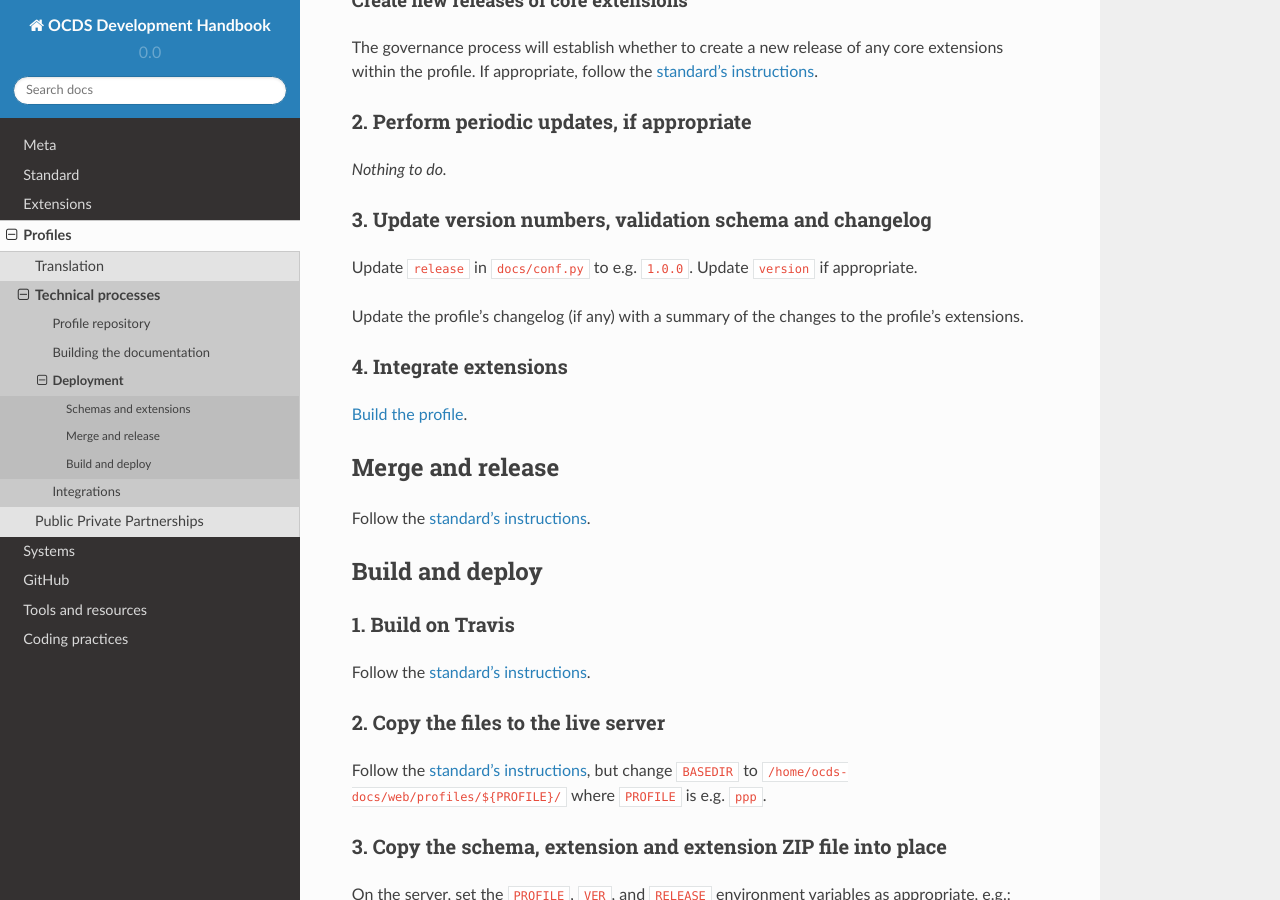
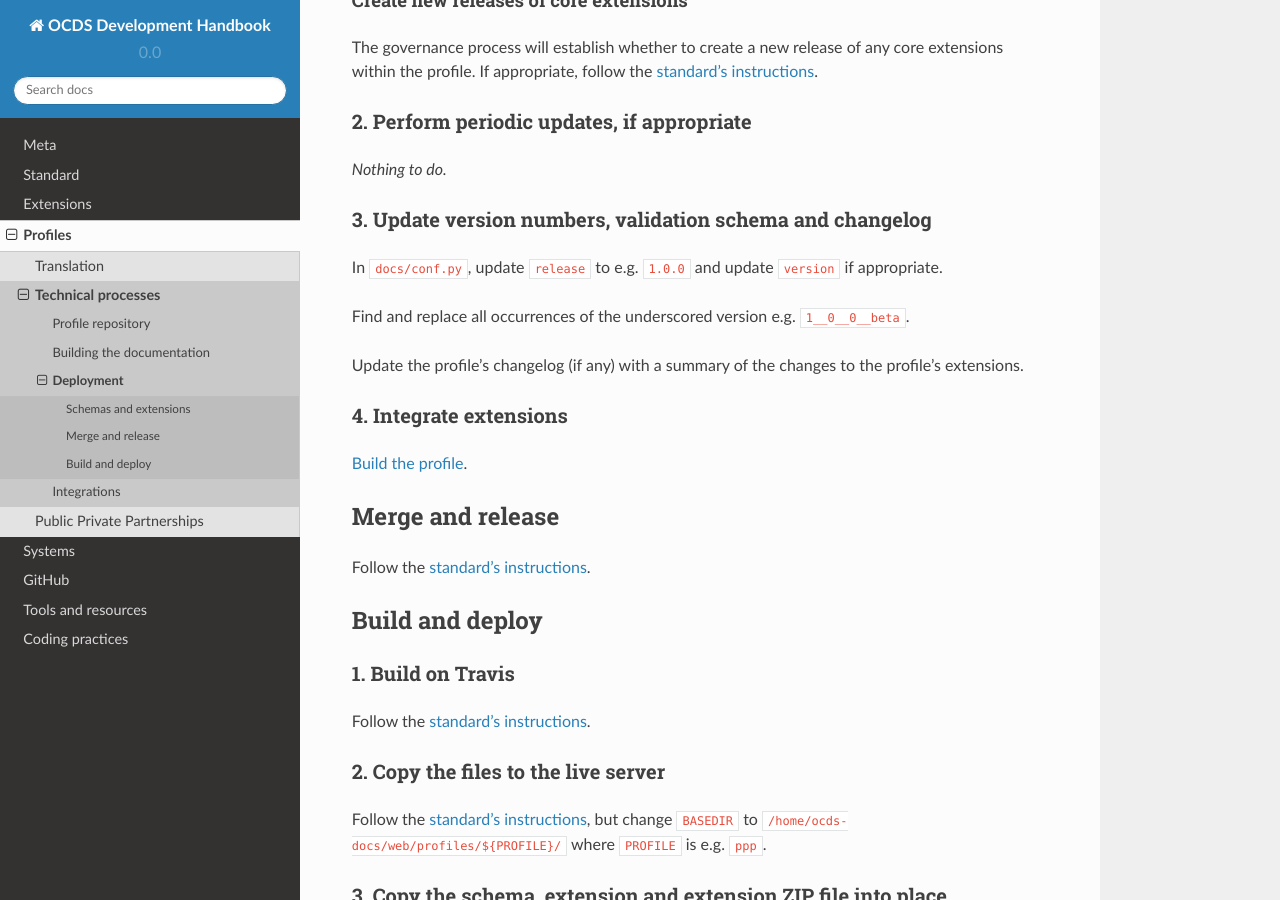
Before and after one commit to open-contracting/standard-development-handbook, a Sphinx documentation site: the page built from docs/profiles/technical/deployment.md, in a window 1280 px wide and 900 px high, scrolled down 446 px. Built offline with Sphinx 7.4.7 and the Read the Docs theme 2.0.0, drawn with Linux system fonts in a browser that asks for light colours; pages that are not in the unit, such as notebooks, are missing from menus.

Commit message:
Add a reminder to update the version number in a profile's schema and extension, closes #190

```diff
--- a/docs/profiles/technical/deployment.md
+++ b/docs/profiles/technical/deployment.md
@@ -20,7 +20,9 @@ The governance process will establish whether to create a new release of any cor
 
 ### 3. Update version numbers, validation schema and changelog
 
-Update `release` in `docs/conf.py` to e.g. `1.0.0`. Update `version` if appropriate.
+In `docs/conf.py`, update `release` to e.g. `1.0.0` and update `version` if appropriate.
+
+Find and replace all occurrences of the underscored version e.g. `1__0__0__beta`.
 
 Update the profile's changelog (if any) with a summary of the changes to the profile's extensions.
 
```
Also changed, not shown: docs/standard/technical/deployment.md (+1 -1 lines).
